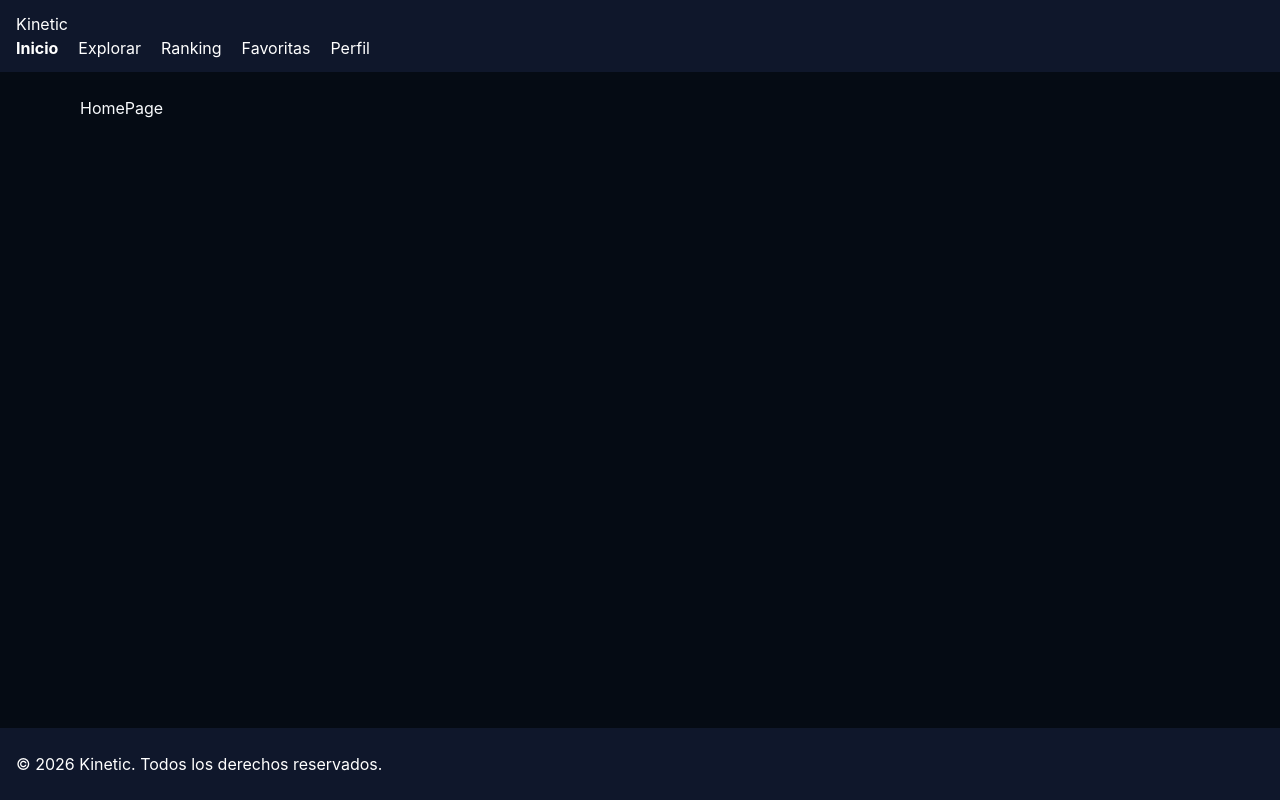
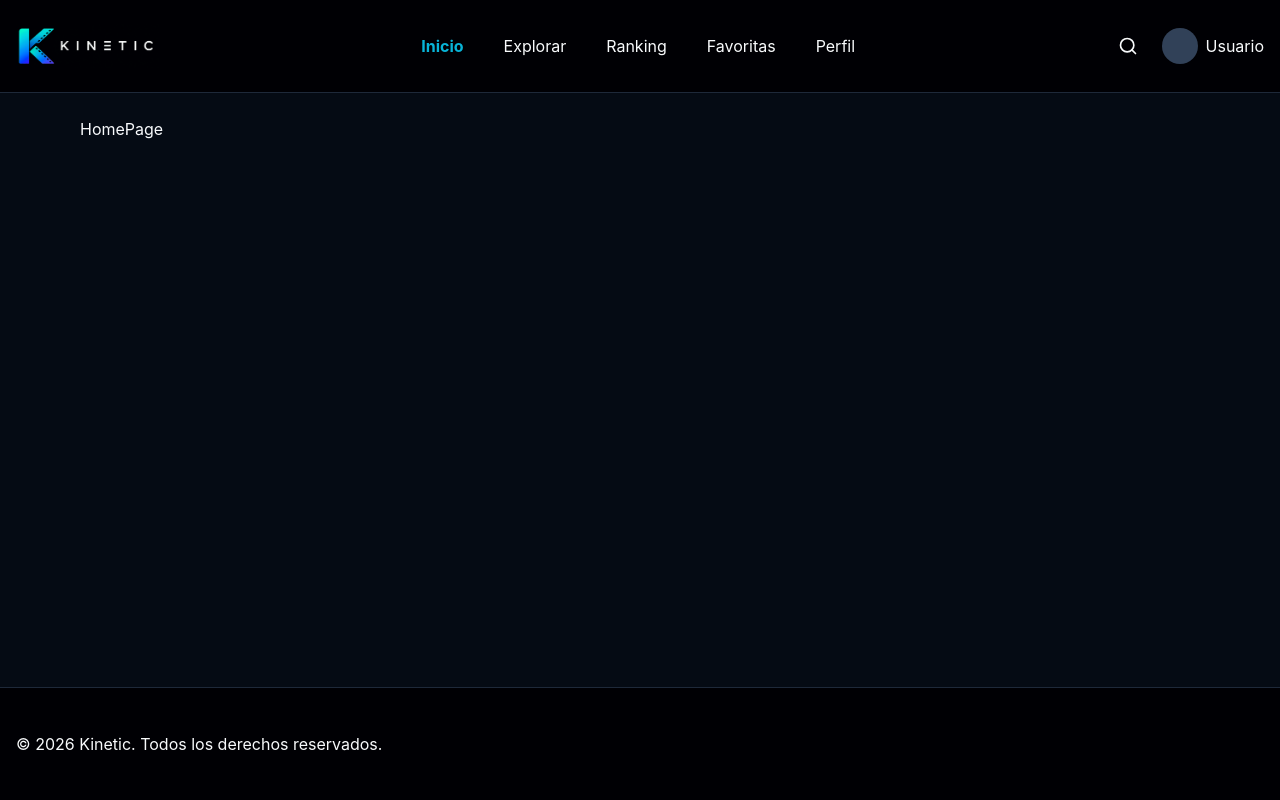
Before and after one commit to gemmaadev/kinetic-movies-app, a React (Vite) app in the folder frontend/: page / in a window 1280 px wide. Built offline with nearby package versions, Linux system fonts and the light colour scheme.

Commit message:
feat(navbar): add top navigation menu desktop

```diff
--- a/frontend/package.json
+++ b/frontend/package.json
@@ -13,6 +13,7 @@
   },
   "dependencies": {
     "@tailwindcss/vite": "^4.3.3",
+    "lucide-react": "^1.32.0",
     "react": "^19.2.8",
     "react-dom": "^19.2.8",
     "react-router": "^8.3.0",
--- a/frontend/src/app/layout/Layout.tsx
+++ b/frontend/src/app/layout/Layout.tsx
@@ -1,50 +1,18 @@
-import { NavLink, Outlet } from "react-router";
+import NavBar from "@/shared/components/NavBar";
+import { Outlet } from "react-router";
 
 export default function Layout() {
   return (
     <div className="flex flex-col min-h-screen">
-      <header className="sticky top-0 z-10 bg-slate-900 px-4 py-3 text-white">
-        <span>Kinetic</span>
-
-        <nav className="flex gap-5">
-          <NavLink //Fer un .map al NavBar amb un const objecte que tingui la el to "" i el titol
-            to={"/"}
-            className={({ isActive }) => (isActive ? "font-bold" : "")}
-          >
-            Inicio
-          </NavLink>
-          <NavLink
-            to={"/explorar"}
-            className={({ isActive }) => (isActive ? "font-bold" : "")}
-          >
-            Explorar
-          </NavLink>
-          <NavLink
-            to={"/ranking"}
-            className={({ isActive }) => (isActive ? "font-bold" : "")}
-          >
-            Ranking
-          </NavLink>
-          <NavLink
-            to={"/favoritos"}
-            className={({ isActive }) => (isActive ? "font-bold" : "")}
-          >
-            Favoritas
-          </NavLink>
-          <NavLink
-            to={"/perfil"}
-            className={({ isActive }) => (isActive ? "font-bold" : "")}
-          >
-            Perfil
-          </NavLink>
-        </nav>
+      <header className="sticky top-0 z-10 bg-kinetic-bg border-b border-b-gray-800 px-4 py-6 text-primary-text">
+        <NavBar />
       </header>
 
       <main className="flex-1 w-full max-w-6xl mx-auto px-4 py-6">
         <Outlet />
       </main>
 
-      <footer className="bg-slate-900 px-4 py-6 text-white">
+      <footer className=" bg-kinetic-bg border-t border-t-gray-800 px-4 py-11 text-primary-text">
         © 2026 Kinetic. Todos los derechos reservados.
       </footer>
     </div>
--- a/frontend/src/index.css
+++ b/frontend/src/index.css
@@ -1,4 +1,5 @@
 @import "tailwindcss";
+
 @theme {
   /* Brand */
   --color-brand-blue: #08b4d8;
@@ -11,9 +12,9 @@
   --color-kinetic-bg: #000004;
 
   /* Text */
-  --color-text-primary: #f8fafc;
-  --color-text-secondary: #94a3b8;
-  --color-text-muted: #64748b;
+  --color-primary-text: #f8fafc;
+  --color-secondary-text: #94a3b8;
+  --color-muted-text: #64748b;
 
   /* Semantic */
   --color-success: #22e6a5;
@@ -26,21 +27,25 @@
     -webkit-font-smoothing: antialiased;
     -moz-osx-font-smoothing: grayscale;
   }
+
   body {
     background-color: var(--color-bg-night);
-    color: var(--color-text-primary);
+    color: var(--color-primary-text);
     min-height: 100vh;
   }
+
   a {
     color: inherit;
     text-decoration: none;
   }
+
   button {
     font: inherit;
     cursor: pointer;
     background: none;
     border: none;
   }
+
   ul,
   ol {
     list-style: none;
@@ -65,4 +70,9 @@
     outline: 2px solid var(--color-brand-blue);
     outline-offset: 2px;
   }
+
+  input[type="search"]::-webkit-search-cancel-button {
+    -webkit-appearance: none;
+    appearance: none;
+  }
 }
--- /dev/null
+++ b/frontend/src/shared/components/NavBar.tsx
@@ -0,0 +1,67 @@
+import { Link, NavLink } from "react-router";
+import logo from "@/shared/assets/logo.png";
+import { Search, X } from "lucide-react";
+import { useState } from "react";
+
+const navLinks = [
+  { to: "/", label: "Inicio" },
+  { to: "/explorar", label: "Explorar" },
+  { to: "/ranking", label: "Ranking" },
+  { to: "/favoritos", label: "Favoritas" },
+  { to: "/perfil", label: "Perfil" },
+];
+
+export default function NavBar() {
+  const [isSearchOpen, setIsSearchOpen] = useState(false);
+
+  return (
+    <div className="flex items-center justify-between">
+      <Link to="/">
+        <img src={logo} alt="Kinetic logo" className="h-11 cursor-pointer" />
+      </Link>
+
+      <nav className="flex gap-10">
+        {navLinks.map(({ to, label }) => (
+          <NavLink
+            key={to}
+            to={to}
+            className={({ isActive }) =>
+              isActive ? "font-bold text-brand-blue" : "hover:text-brand-teal"
+            }
+          >
+            {label}
+          </NavLink>
+        ))}
+      </nav>
+
+      <div className="flex items-center gap-6">
+        {isSearchOpen ? (
+          <div className="flex items-center gap-2">
+            <input
+              type="search"
+              placeholder="Buscar películas, actores..."
+              autoFocus
+              className="w-56 rounded-md bg-bg-surface px-2 py-1.5 text-primary-text"
+            />
+            <button
+              aria-label="Cerrar búsqueda"
+              onClick={() => setIsSearchOpen(false)}
+            >
+              <X size={20} />
+            </button>
+          </div>
+        ) : (
+          <button aria-label="Buscar" onClick={() => setIsSearchOpen(true)}>
+            <Search size={20} />
+          </button>
+        )}
+
+        {/* Placeholder, connects when useAuth() exists  */}
+        <div className="flex items-center gap-2">
+          <div className="w-9 h-9 rounded-full bg-slate-700" />
+          <span>Usuario</span>
+        </div>
+      </div>
+    </div>
+  );
+}
```
Also changed, not shown: 2 other files (tests, documents, lock files or other folders).
